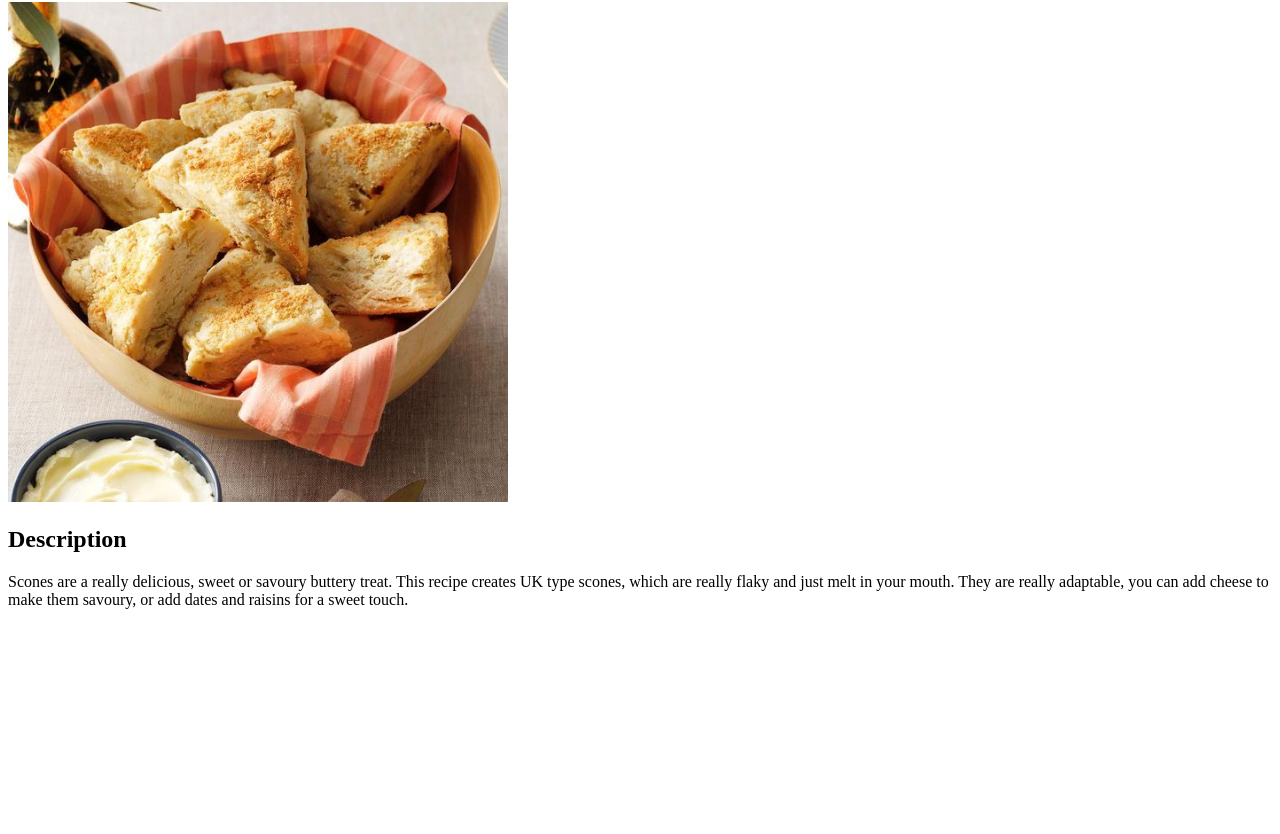
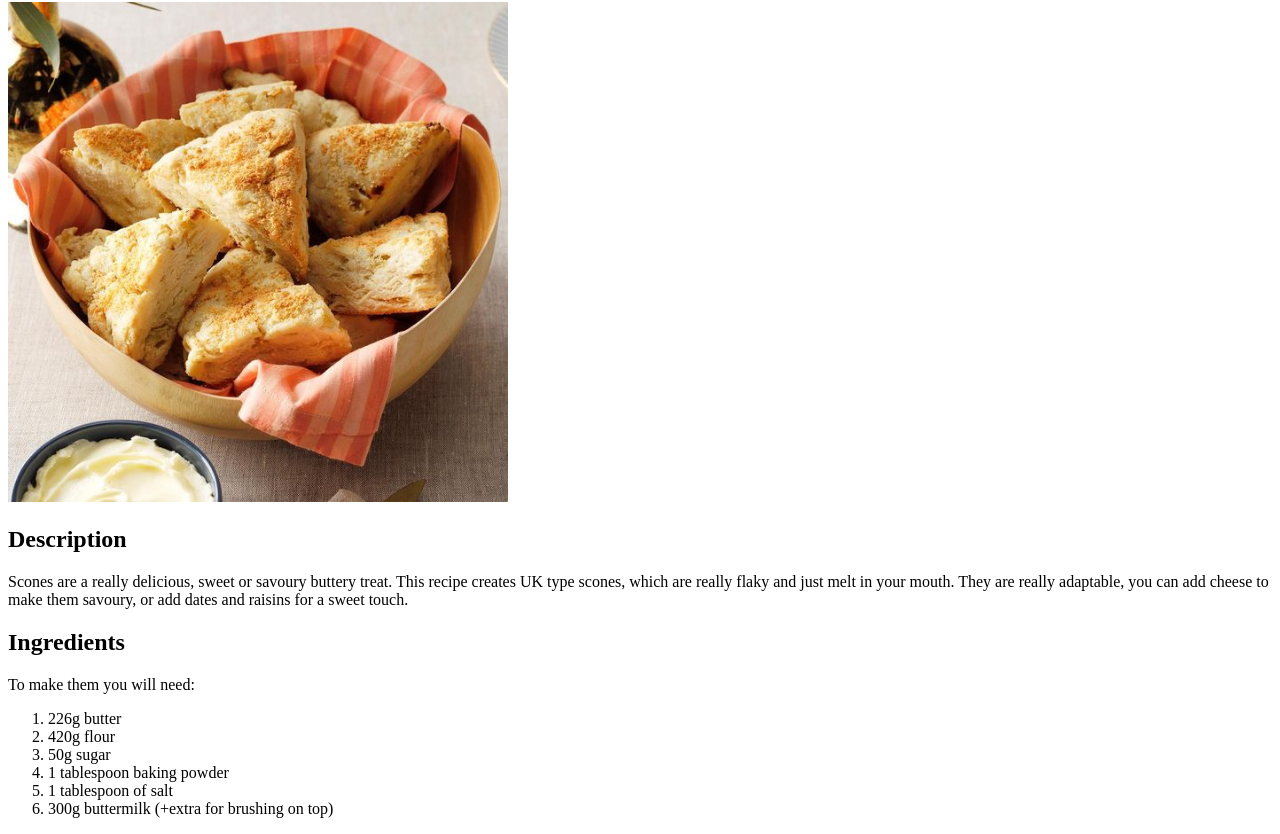
Before and after one commit to vi-by-the-oak-tree/odin-recipes, a plain HTML site: page recipes/scone.html in a window 1280 px wide. Shown: the part 78-912 px from the top of the page. Before the commit the page ends 800 px from the top, so only its background shows below. Drawn offline with Linux system fonts and the light colour scheme.

Commit message:
Add ingredients list for scones

```diff
--- a/recipes/scone.html
+++ b/recipes/scone.html
@@ -13,6 +13,15 @@
             They are really adaptable, you can add cheese to make them savoury, or add dates and raisins
             for a sweet touch.
         </p>
-
+        <h2>Ingredients</h2>
+        <p>To make them you will need:</p>
+        <ol>
+            <li>226g butter</li>
+            <li>420g flour</li>
+            <li>50g sugar</li>
+            <li>1 tablespoon baking powder</li>
+            <li>1 tablespoon of salt</li>
+            <li>300g buttermilk (+extra for brushing on top)</li>
+        </ol>
     </body>
 </html>
```
